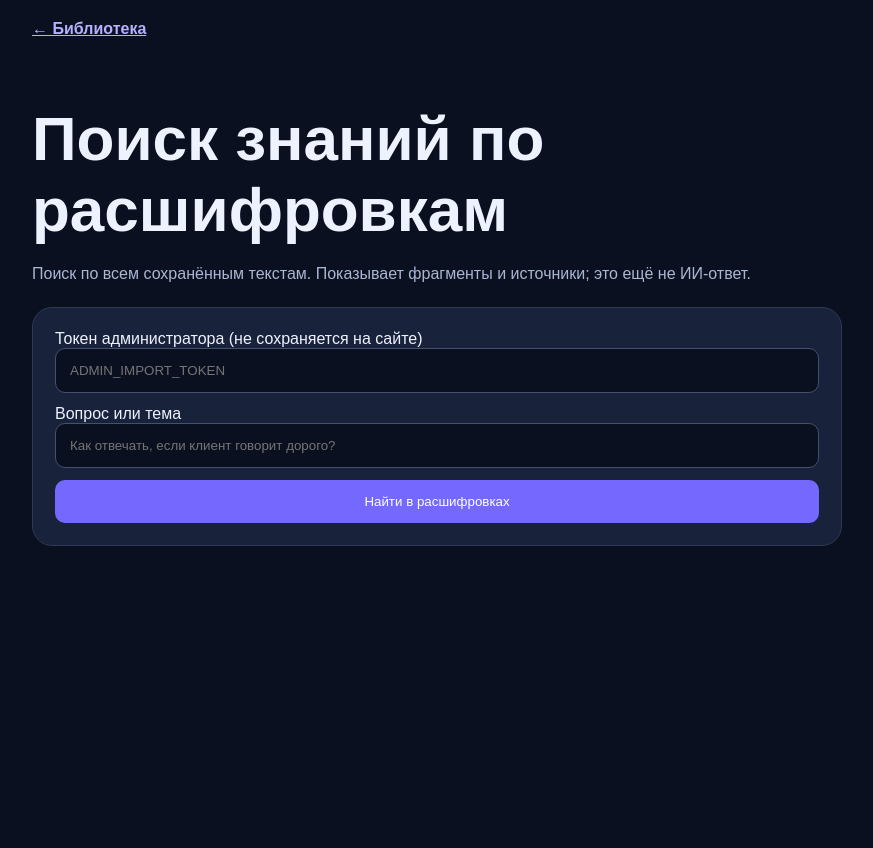
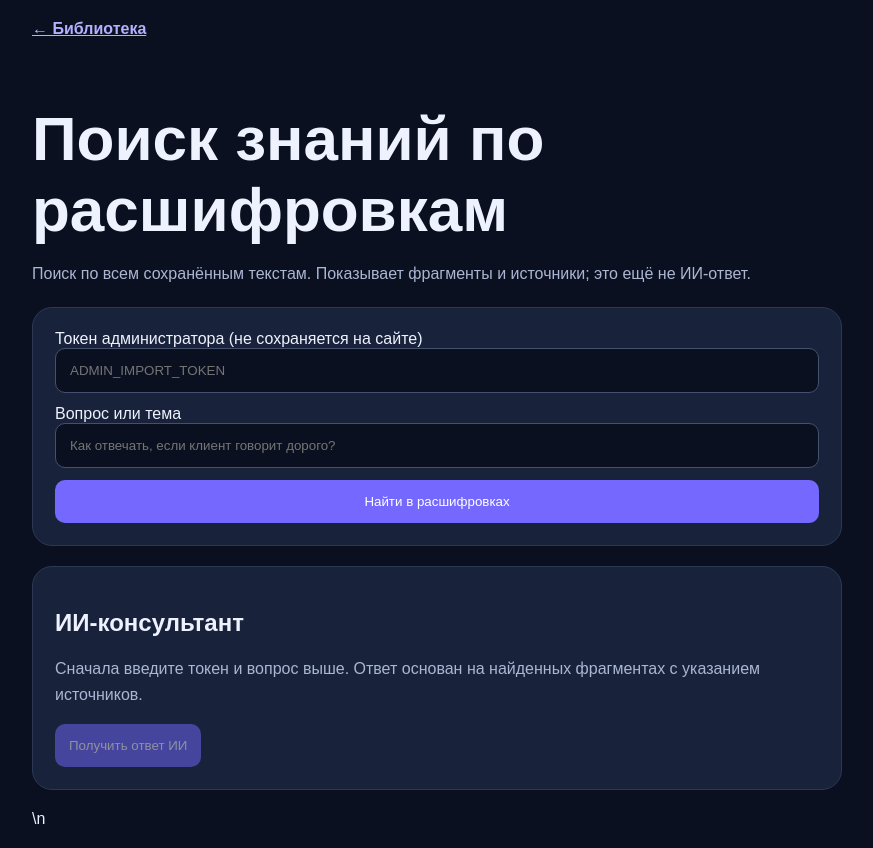
Before and after one commit to adiletzainidinov/knowledge-hub, a Next.js app: page /research in a window 1280 px wide. Shown: the whole page, without its empty margins (203-1076 px from the left). Before the commit the page ends 800 px from the top, so only its background shows below. Built offline with nearby package versions, Linux system fonts and the light colour scheme.

Commit message:
Add AI question answering control to transcript research UI

```diff
--- a/app/research/page.tsx
+++ b/app/research/page.tsx
@@ -4,7 +4,7 @@ type Hit={video_id:string;title:string;url:string;excerpt:string;score:number;ve
 type Result={scanned_transcripts:number;results:Hit[];notice:string;error?:string};
 export default function Research(){
  const [token,setToken]=useState("");const [query,setQuery]=useState("");
- const [data,setData]=useState<Result|null>(null);const [busy,setBusy]=useState(false);
+ const [data,setData]=useState<Result|null>(null);const [answer,setAnswer]=useState("");const [aiError,setAiError]=useState("");const [aiBusy,setAiBusy]=useState(false);const [busy,setBusy]=useState(false);
  async function search(e:React.FormEvent){
   e.preventDefault();setBusy(true);setData(null);
   try{
@@ -13,6 +13,7 @@ export default function Research(){
   }catch(e){setData({scanned_transcripts:0,results:[],notice:"",error:e instanceof Error?e.message:"Ошибка"})}
   finally{setBusy(false)}
  }
+ async function ask(){setAiBusy(true);setAiError("");setAnswer("");try{const r=await fetch("/api/admin/ask",{method:"POST",headers:{"Authorization":"Bearer "+token,"Content-Type":"application/json"},body:JSON.stringify({question:query}),cache:"no-store"});const j=await r.json();if(!r.ok)throw Error(j.error||"Ошибка ИИ");setAnswer(j.answer||"Нет ответа");}catch(e){setAiError(e instanceof Error?e.message:"Ошибка ИИ")}finally{setAiBusy(false)}}
  return <main style={{maxWidth:850,margin:"0 auto",padding:20}}>
   <header><a href="/">← Библиотека</a></header>
   <h1>Поиск знаний по расшифровкам</h1>
@@ -24,7 +25,7 @@ export default function Research(){
     <button type="submit" disabled={busy}>{busy?"Ищем…":"Найти в расшифровках"}</button>
    </form>
   </section>
-  {data?.error&&<p role="alert">{data.error}</p>}
+  <section className="panel"><h2>ИИ-консультант</h2><p>Сначала введите токен и вопрос выше. Ответ основан на найденных фрагментах с указанием источников.</p><button onClick={ask} disabled={aiBusy||query.trim().length<5||!token}>{aiBusy?"ИИ анализирует…":"Получить ответ ИИ"}</button>{aiError&&<p role="alert">{aiError}</p>}{answer&&<p style={{whiteSpace:"pre-wrap"}}>{answer}</p>}</section>\n  {data?.error&&<p role="alert">{data.error}</p>}
   {data&&!data.error&&<section className="panel"><h2>Найдено: {data.results.length} источников</h2><p>Проверено расшифровок: {data.scanned_transcripts}. {data.notice}</p>
    {data.results.length===0&&<p>Совпадений нет. Попробуйте другие слова.</p>}
    {data.results.map(h=><article className="card" key={h.video_id} style={{marginBottom:14}}>
```
